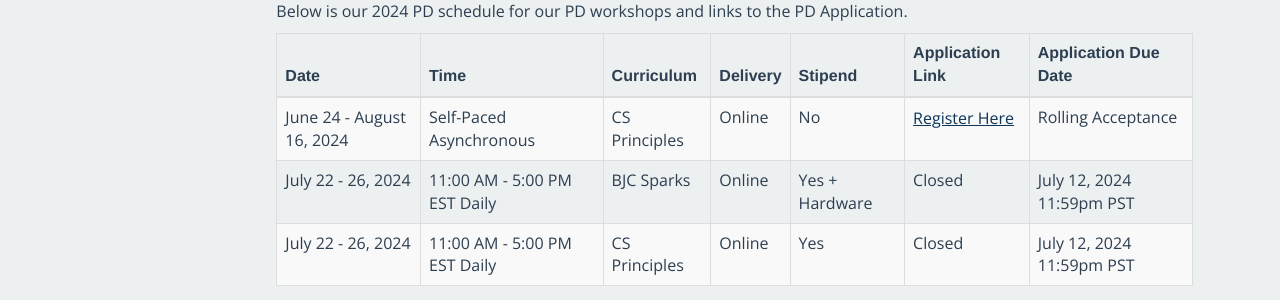
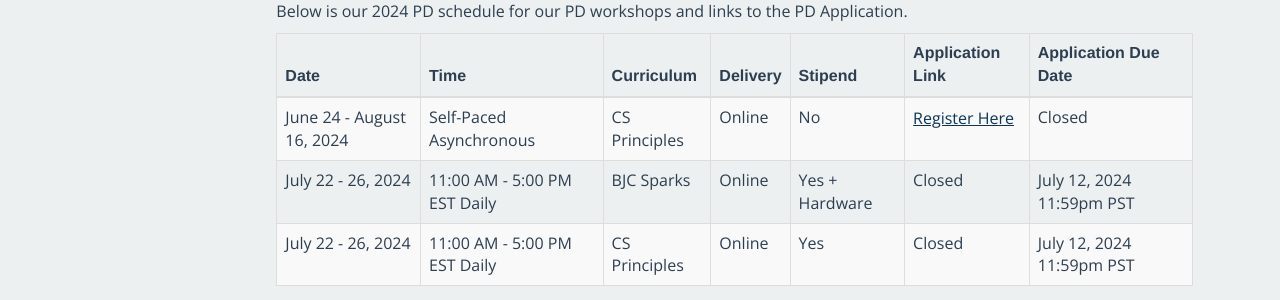
Before and after one commit to beautyjoy/beautyjoy.github.io, a Jekyll site: the page built from summer-pd/index.md, in a window 1280 px wide and 900 px high, scrolled down 1122 px. Shown: the part 154-454 px from the top of the window. Built offline with Jekyll 4.4.1, drawn with Linux system fonts in a browser that asks for light colours.

Commit message:
closing self-paced PD app

```diff
--- a/summer-pd/index.md
+++ b/summer-pd/index.md
@@ -93,7 +93,7 @@ Below is our 2024 PD schedule for our PD workshops and links to the PD Applicati
     <td>Online</td>
     <td>No</td>
     <td><a href="https://bjc.link/pd-su24">Register Here</a></td>
-    <td>Rolling Acceptance</td>
+    <td>Closed</td>
   </tr>
   <tr>
     <td>July 22 - 26, 2024</td>
```
